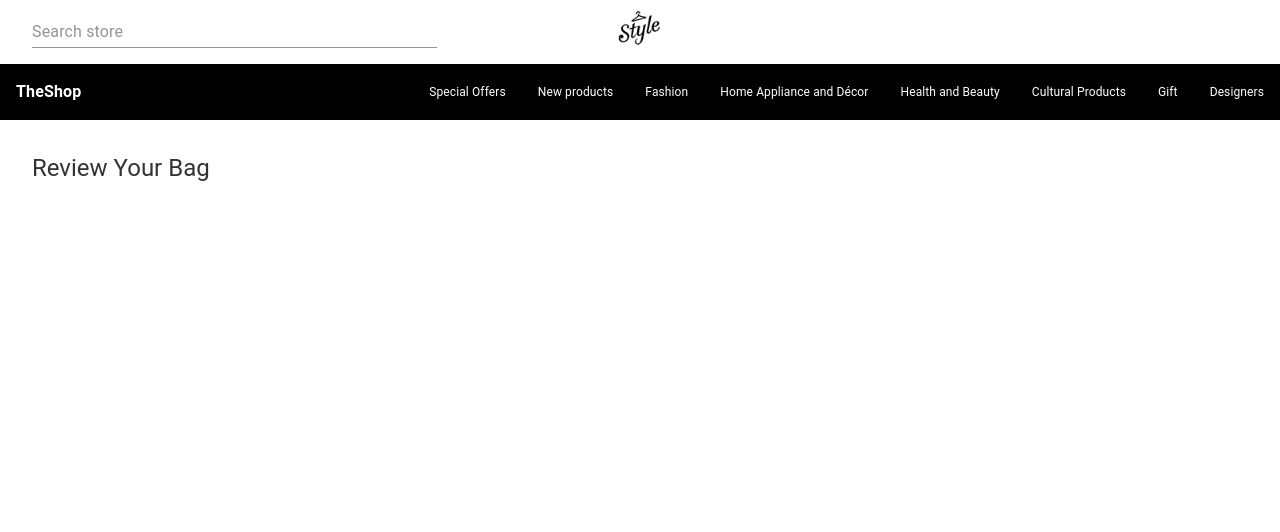
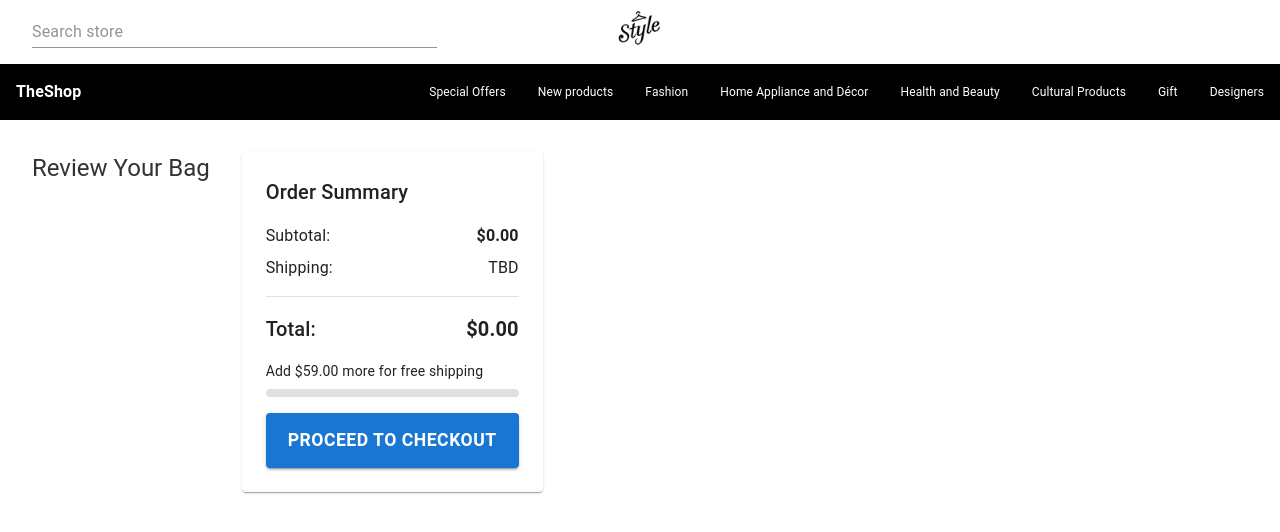
Before and after one commit to mohammad9675/shop, a React (Vite) app: page /review-bag in a window 1280 px wide. Shown: the top 532 px of the page. Built offline with nearby package versions, Linux system fonts and the light colour scheme; some icons are missing.

Commit message:
don't like it

```diff
--- a/src/pages/ReviewBagPage.jsx
+++ b/src/pages/ReviewBagPage.jsx
@@ -22,7 +22,7 @@ import MainNav from "../components/MainNav.jsx";
 export default function ReviewBagPage() {
   const { cartItems, removeFromCart, getSubtotal } = useCart();
 
-  // Fetch each product in cart
+  // Fetch each product in cart with secure pricing
   const productQueries = useQueries({
     queries: cartItems.map((item) => ({
       queryKey: ["product", item.id],
@@ -30,19 +30,56 @@ export default function ReviewBagPage() {
         const res = await axios.get(
           `http://localhost:3001/api/products/${item.id}`
         );
-        return { ...res.data, cartItem: item };
+        // Merge database product data with cart item details (size, color, quantity)
+        return {
+          ...res.data,
+          cartItem: {
+            id: item.id,
+            size: item.size,
+            color: item.color,
+            quantity: item.quantity,
+            // Keep any other cart-specific data but NOT the price
+            image: item.image // This can stay as it's not security sensitive
+          }
+        };
       },
     })),
   });
 
   const isLoading = productQueries.some((q) => q.isLoading);
-  const products = productQueries.map((q) => q.data).filter(Boolean);
+  const hasError = productQueries.some((q) => q.isError);
 
-  // Order summary calculations (same as CartDrawer)
-  const subtotal = getSubtotal();
+  const products = productQueries
+    .map((q) => q.data)
+    .filter((p) => p && p.cartItem); // safe filter
+
+  // Calculate subtotal using database prices (secure)
+  const calculateSecureSubtotal = () => {
+    return products.reduce((total, product) => {
+      const { cartItem } = product;
+      // Use database price (product.price) NOT localStorage price
+      return total + (product.price * cartItem.quantity);
+    }, 0);
+  };
+
+  const secureSubtotal = calculateSecureSubtotal();
   const freeShippingThreshold = 59;
-  const remaining = Math.max(freeShippingThreshold - subtotal, 0);
-  const progress = Math.min((subtotal / freeShippingThreshold) * 100, 100);
+  const remaining = Math.max(freeShippingThreshold - secureSubtotal, 0);
+  const progress = Math.min((secureSubtotal / freeShippingThreshold) * 100, 100);
+
+  if (hasError) {
+    return (
+      <>
+        <TopBar />
+        <MainNav />
+        <Box sx={{ p: 4, textAlign: "center" }}>
+          <Typography color="error">
+            Failed to load product details. Please try again.
+          </Typography>
+        </Box>
+      </>
+    );
+  }
 
   return (
     <>
@@ -80,7 +117,7 @@ export default function ReviewBagPage() {
                     >
                       <CardMedia
                         component="img"
-                        image={product.images?.[0] || ""}
+                        image={product.images?.[0] || cartItem.image || ""}
                         alt={product.title}
                         sx={{ height: 200, objectFit: "cover" }}
                       />
@@ -88,14 +125,20 @@ export default function ReviewBagPage() {
                         <Typography variant="subtitle2">
                           {product.title}
                         </Typography>
+                        {/* Display size and color from cart item */}
                         <Typography variant="body2" color="text.secondary">
-                          {cartItem.size}, {cartItem.color}
+                          Size: {cartItem.size} | Color: {cartItem.color}
                         </Typography>
-                        <Typography variant="body1" sx={{ fontWeight: "bold" }}>
+                        {/* Use SECURE price from database */}
+                        <Typography variant="body1" sx={{ fontWeight: "bold", color: "#2e7d32" }}>
                           ${product.price.toFixed(2)}
                         </Typography>
                         <Typography variant="body2">
-                          Qty: {cartItem.quantity}
+                          Quantity: {cartItem.quantity}
+                        </Typography>
+                        {/* Show total for this item */}
+                        <Typography variant="body2" sx={{ fontWeight: "bold", mt: 1 }}>
+                          Item Total: ${(product.price * cartItem.quantity).toFixed(2)}
                         </Typography>
                       </CardContent>
                       <CardActions sx={{ justifyContent: "space-between" }}>
@@ -125,6 +168,78 @@ export default function ReviewBagPage() {
             <Typography>Your bag is empty.</Typography>
           )}
         </Grid>
+
+        {/* RIGHT SIDE - Order Summary */}
+        <Grid item xs={12} md={4}>
+          <Card sx={{ p: 3, position: "sticky", top: 20 }}>
+            <Typography variant="h6" sx={{ mb: 2 }}>
+              Order Summary
+            </Typography>
+
+            <Box sx={{ mb: 2 }}>
+              <Box sx={{ display: "flex", justifyContent: "space-between", mb: 1 }}>
+                <Typography>Subtotal:</Typography>
+                <Typography sx={{ fontWeight: "bold" }}>
+                  ${secureSubtotal.toFixed(2)}
+                </Typography>
+              </Box>
+
+              <Box sx={{ display: "flex", justifyContent: "space-between", mb: 1 }}>
+                <Typography>Shipping:</Typography>
+                <Typography>
+                  {secureSubtotal >= freeShippingThreshold ? "FREE" : "TBD"}
+                </Typography>
+              </Box>
+
+              <Divider sx={{ my: 2 }} />
+
+              <Box sx={{ display: "flex", justifyContent: "space-between", mb: 2 }}>
+                <Typography variant="h6">Total:</Typography>
+                <Typography variant="h6" sx={{ fontWeight: "bold" }}>
+                  ${secureSubtotal.toFixed(2)}
+                </Typography>
+              </Box>
+            </Box>
+
+            {/* Free Shipping Progress */}
+            {remaining > 0 && (
+              <Box sx={{ mb: 2 }}>
+                <Typography variant="body2" sx={{ mb: 1 }}>
+                  Add ${remaining.toFixed(2)} more for free shipping
+                </Typography>
+                <Box sx={{
+                  width: "100%",
+                  height: 8,
+                  backgroundColor: "#e0e0e0",
+                  borderRadius: 4,
+                  overflow: "hidden"
+                }}>
+                  <Box sx={{
+                    width: `${progress}%`,
+                    height: "100%",
+                    backgroundColor: "#2e7d32",
+                    transition: "width 0.3s ease"
+                  }} />
+                </Box>
+              </Box>
+            )}
+
+            <Button
+              variant="contained"
+              fullWidth
+              size="large"
+              sx={{
+                backgroundColor: "#1976d2",
+                "&:hover": { backgroundColor: "#1565c0" },
+                py: 1.5,
+                fontSize: "1.1rem",
+                fontWeight: "bold"
+              }}
+            >
+              Proceed to Checkout
+            </Button>
+          </Card>
+        </Grid>
       </Grid>
     </>
   );
```
